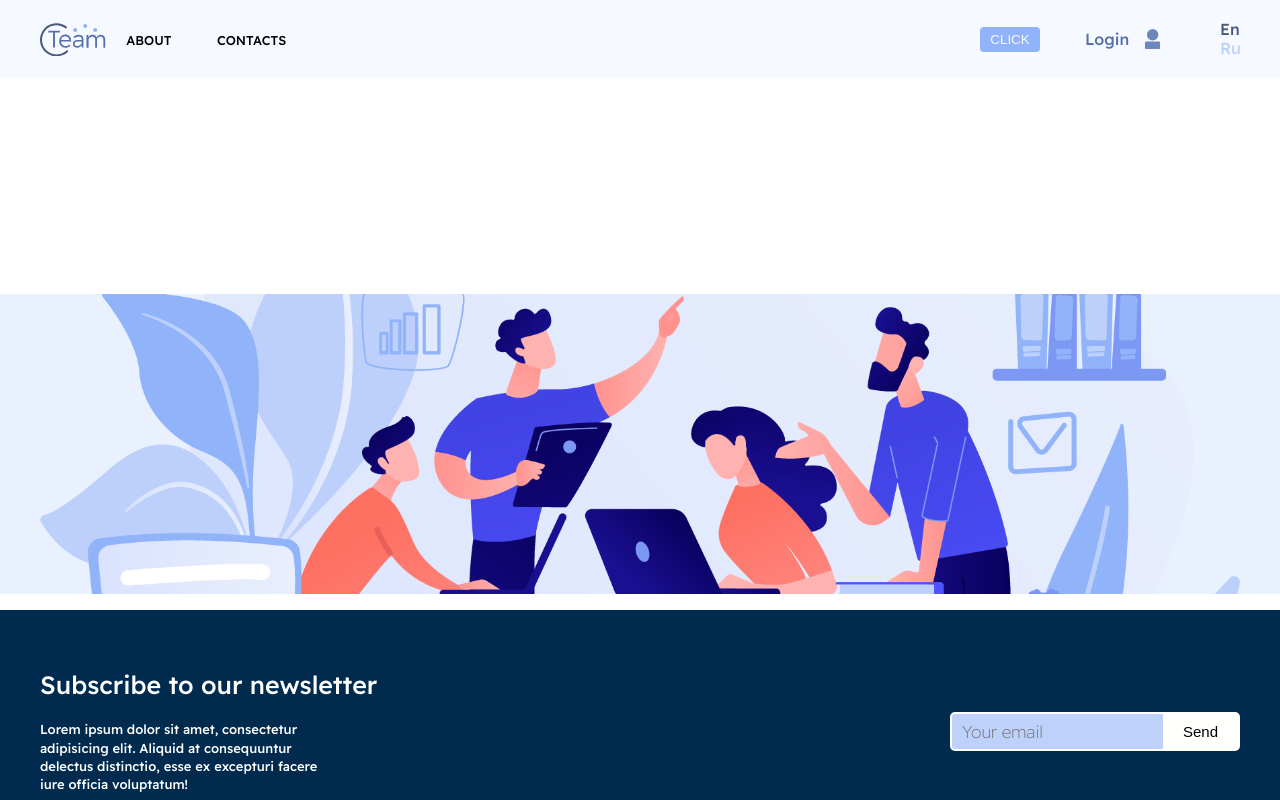
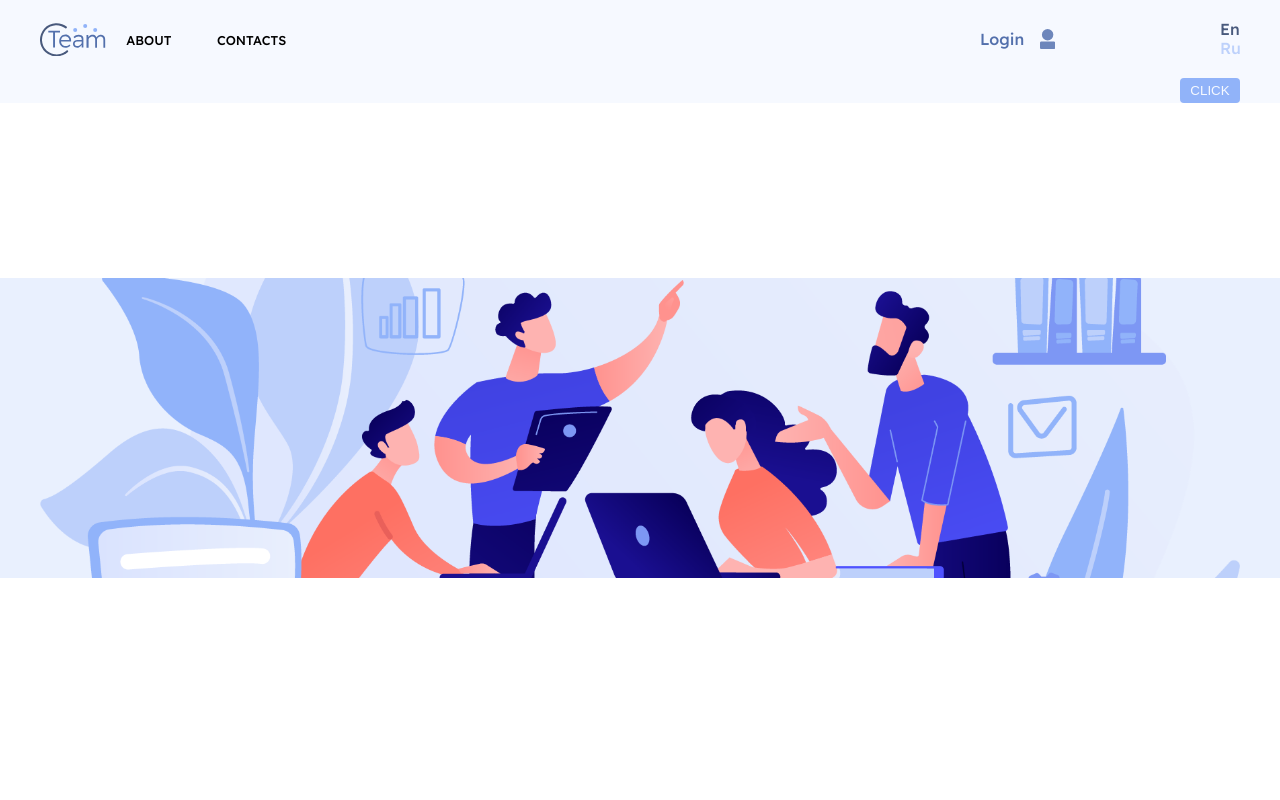
Before and after one commit to MaryAnzh/final-task, a Next.js app: page / in a window 1280 px wide. Shown: the top 800 px of the page. Built offline with nearby package versions, Linux system fonts and the light colour scheme; no server answers.

Commit message:
feat: raplace animation button

```diff
--- a/src/components/common/header/index.tsx
+++ b/src/components/common/header/index.tsx
@@ -7,7 +7,6 @@ import { RoutingEnum } from '@/data/constants/routing';
 import { LoginWrap } from '@/components/simple/login';
 import { LogoSVG } from '@/components/simple/logoSVG';
 import { Nav } from '@/components/smart/nav';
-import { AnimationButton } from './animationButton/styled';
 import { Locales } from '@/components/smart/locales';
 import {
   HeaderStyled,
@@ -33,7 +32,6 @@ export const Header = () => {
         </LeftHeaderWrap>
 
         <RightHeaderWrap>
-          <AnimationButton>{t.CLICK}</AnimationButton>
           {state.authorization ? (
             <>
               <LoginOut />
--- a/src/components/layout/styled.ts
+++ b/src/components/layout/styled.ts
@@ -15,5 +15,4 @@ export const MainStyled = styled.main`
   flex-direction: column;
   justify-content: space-between;
   align-items: center;
-  padding: 1rem 0;
 `;
--- /dev/null
+++ b/src/components/simple/teem-info/styled.ts
@@ -0,0 +1,8 @@
+import styled from "styled-components";
+
+export const TeamInfoWrap = styled.article`
+    max-width: 1200px;
+    width: 100%;
+    height: 300px;
+    padding: 20px;
+`;
--- a/src/components/common/header/animationButton/styled.ts
+++ b/src/components/smart/animation-block/animationButton/styled.ts
@@ -9,6 +9,7 @@ export const AnimationButton = styled.button`
   color: ${({ theme }) => theme.variable.mainExtraLight};
   cursor: pointer;
   text-transform: uppercase;
+  padding-bottom: 5px;
   transition: 0.3s;
 
   &:hover {
--- a/src/components/smart/animation-block/index.tsx
+++ b/src/components/smart/animation-block/index.tsx
@@ -1,9 +1,14 @@
-import { AnimationBlockStyled } from "./styled";
+import { AnimationButton } from "./animationButton/styled";
+import { AnimationBlockStyled, AnimationButtonWrap } from "./styled";
 
 export const AnimationBlock = () => {
-    return(
+    return (
         <AnimationBlockStyled>
-            Animation
+            <AnimationButtonWrap>
+                <div className="animation-button-wrap">
+                    <AnimationButton>Click</AnimationButton>
+                </div>
+            </AnimationButtonWrap>
         </AnimationBlockStyled>
     );
 }
--- a/src/components/smart/animation-block/styled.ts
+++ b/src/components/smart/animation-block/styled.ts
@@ -1,7 +1,23 @@
 import styled from "styled-components";
 
 export const AnimationBlockStyled = styled.div`
-  max-width: 1200px;
-  width: auto;
+  width: 100%;
   height: 200px;
+  display: flex;
+  flex-direction: column;
+  align-items: center;
 `;
+
+export const AnimationButtonWrap = styled.div`
+    width: 100%;
+    display: flex;
+    justify-content: center;
+    background: ${({theme}) => theme.variable.mainExtraLight};
+
+    .animation-button-wrap {
+        width: 100%;
+        max-width: 1200px;
+        display: flex;
+    justify-content: flex-end;
+    }
+`;
--- a/src/pages/index.tsx
+++ b/src/pages/index.tsx
@@ -2,9 +2,10 @@ import { Inter } from '@next/font/google'
 import { useRouter } from 'next/router'
 import { en } from '@/data/locales/en'
 import { ru } from '@/data/locales/ru'
-import { AnimationBlockStyled } from '@/components/smart/animation-block/styled'
+import { AnimationBlock } from '@/components/smart/animation-block'
 import { AboutPageWrap } from './styled'
 import { TeamsBackground } from './styled'
+import { TeamInfoWrap } from '@/components/simple/teem-info/styled'
 
 const inter = Inter({ subsets: ['latin'] })
 
@@ -14,8 +15,9 @@ export default function Home() {
 
   return (
     <AboutPageWrap>
-      <AnimationBlockStyled />
+      <AnimationBlock />
       <TeamsBackground />
+      <TeamInfoWrap />
     </AboutPageWrap>
   )
 }
--- a/src/pages/styled.ts
+++ b/src/pages/styled.ts
@@ -2,10 +2,13 @@ import styled from "styled-components";
 
 const bgHight = 285;
 const bgWidth = 490;
-const k = bgHight/bgWidth;
+const k = bgHight / bgWidth;
 
 export const AboutPageWrap = styled.div`
     width: 100%;
+    display: flex;
+    flex-direction: column;
+    align-items: center;
 `;
 
 export const TeamsBackground = styled.div`
@@ -14,7 +17,7 @@ export const TeamsBackground = styled.div`
    background-repeat: no-repeat;
    background-position: center;
    background-size: 1200px;
-   background-color: ${({theme}) => theme.variable.mainLight2};
+   background-color: ${({ theme }) => theme.variable.mainLight2};
    background-image: url(./img/bg1.png);
 
    @media (max-width: 1200px) {
```
Also changed, not shown: src/components/simple/teem-info/index.tsx (added, +9 -0 lines).
